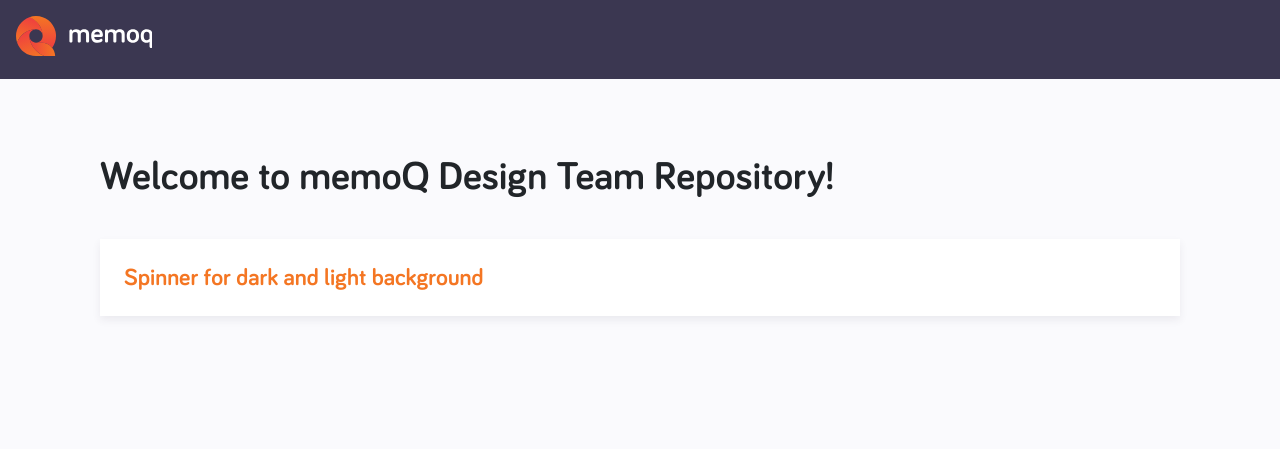
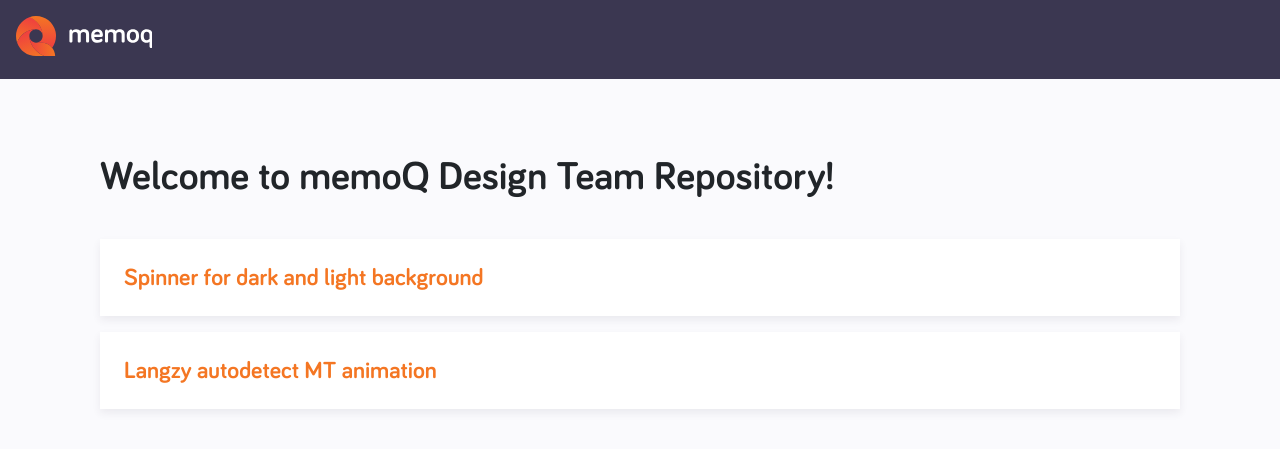
Before and after one commit to memoq-design/memoq-design.github.io, a Jekyll site: the page built from index.html, in a window 1280 px wide. Shown: the top 449 px of the page. Built offline with Jekyll 4.4.1, drawn with Linux system fonts in a browser that asks for light colours.

Commit message:
project added

```diff
--- a/css/layout.css
+++ b/css/layout.css
@@ -23,6 +23,7 @@
 
 a:hover {
   text-decoration: underline;
+  color: #d95d0b;
 }
 
 header {
--- a/css/layout.scss
+++ b/css/layout.scss
@@ -36,6 +36,7 @@
 
     &:hover {
         text-decoration: underline;
+        color: darken($color-tangelo, 10%);
     }
 }
 
--- a/index.html
+++ b/index.html
@@ -10,4 +10,9 @@
 					<a href="spinner/">Spinner for dark and light background</a>
 				</h2>
 			</div>
+			<div class="container-project">
+				<h2>
+					<a href="/autodetect-mt-animation-v3/index.html">Langzy autodetect MT animation</a>
+				</h2>
+			</div>
 		</div>
```
Also changed, not shown: 1 other file.
